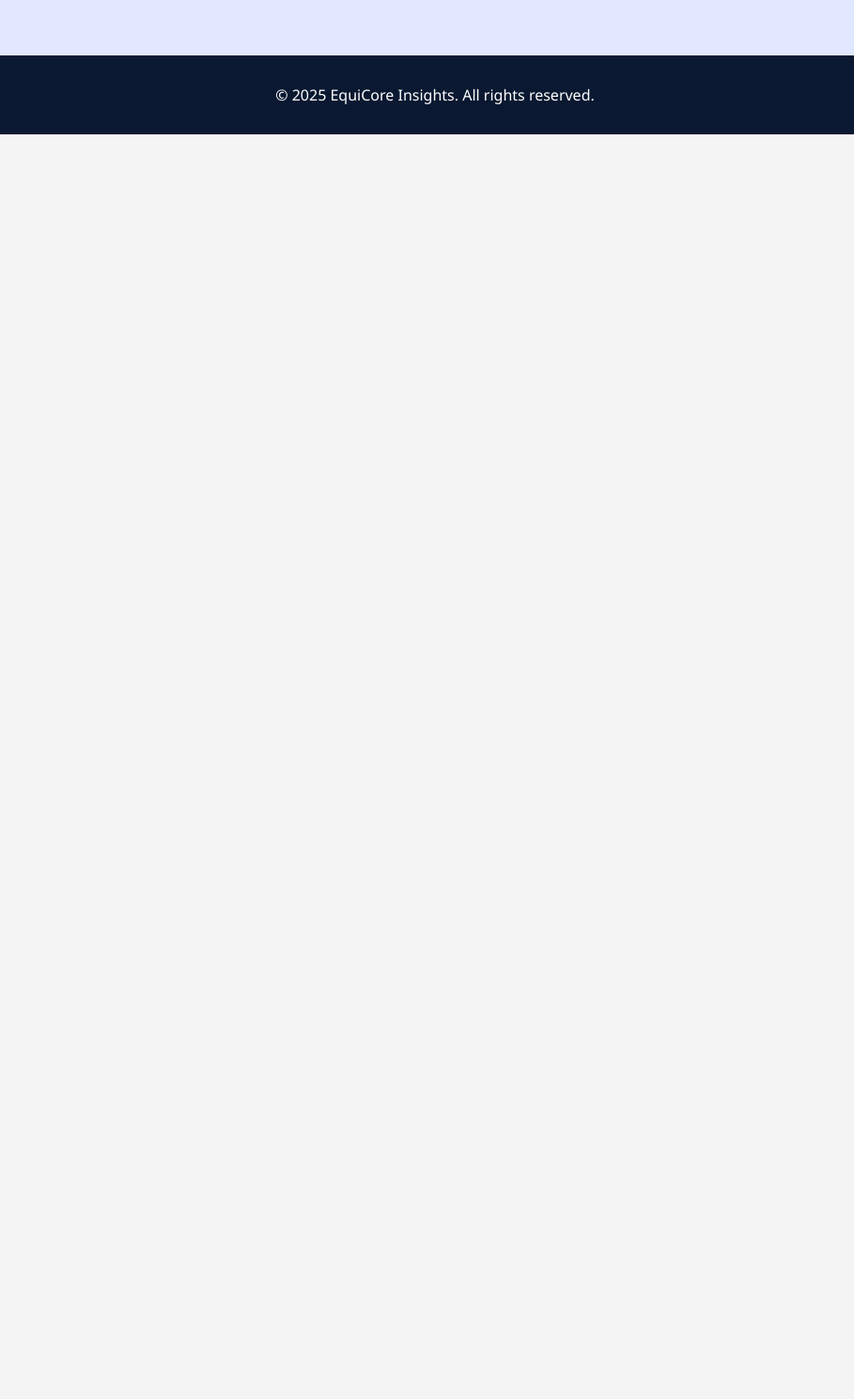
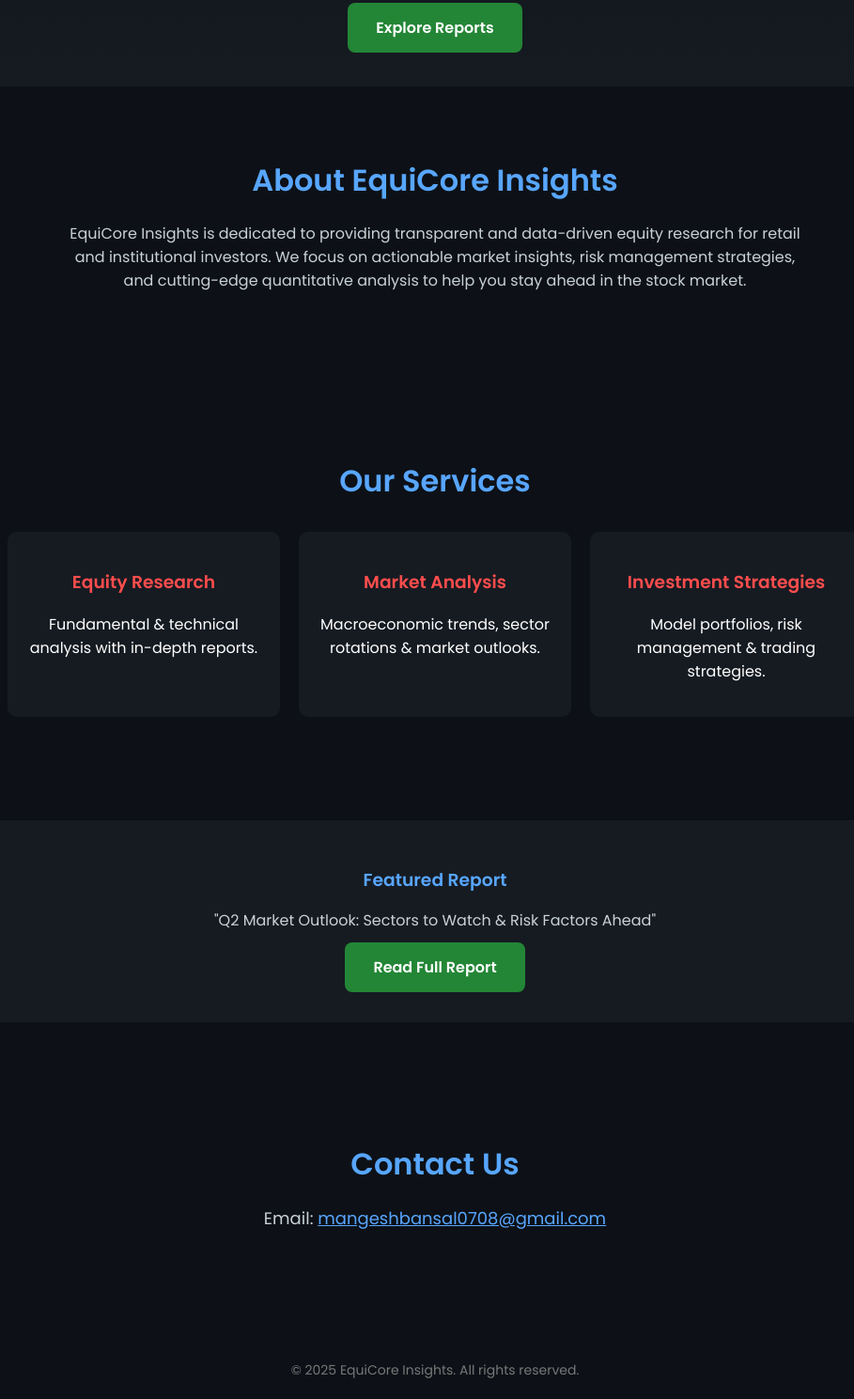
Before and after one commit to Mbansal710/equicore-website, a plain HTML site: page index.html in a window 1280 px wide. Shown: the part 455-1944 px from the top of the page at 94% size, without its empty margins (177-1086 px from the left). Before the commit the page ends 800 px from the top, so only its background shows below. Drawn offline with Linux system fonts and the light colour scheme.

Commit message:
index.html

```diff
--- a/index.html
+++ b/index.html
@@ -1,12 +1,132 @@
-<!-- File: index.html -->
 <!DOCTYPE html>
 <html lang="en">
 <head>
     <meta charset="UTF-8">
-    <title>EquiCore Insights - Equity Research by Mangesh</title>
-    <link rel="stylesheet" href="style.css">
+    <title>EquiCore Insights - Equity Research & Analysis</title>
+    <link href="https://fonts.googleapis.com/css2?family=Poppins:wght@400;600&display=swap" rel="stylesheet">
+    <style>
+        body {
+            margin: 0;
+            font-family: 'Poppins', sans-serif;
+            background-color: #0d1117;
+            color: #fff;
+        }
+        header {
+            background-color: #161b22;
+            display: flex;
+            justify-content: space-between;
+            align-items: center;
+            padding: 15px 50px;
+        }
+        .logo {
+            width: 150px;
+        }
+        nav a {
+            color: #fff;
+            margin-left: 20px;
+            text-decoration: none;
+            font-weight: 600;
+            transition: color 0.3s;
+        }
+        nav a:hover {
+            color: #58a6ff;
+        }
+        .hero {
+            text-align: center;
+            padding: 100px 20px 50px;
+            background: linear-gradient(180deg, #0d1117 0%, #161b22 100%);
+        }
+        .hero h1 {
+            font-size: 48px;
+            margin-bottom: 20px;
+        }
+        .hero p {
+            font-size: 20px;
+            margin-bottom: 30px;
+            color: #c9d1d9;
+        }
+        .cta {
+            background-color: #238636;
+            padding: 15px 30px;
+            border-radius: 8px;
+            text-decoration: none;
+            color: #fff;
+            font-weight: 600;
+            transition: background 0.3s;
+        }
+        .cta:hover {
+            background-color: #2ea043;
+        }
+        section {
+            padding: 50px 20px;
+            max-width: 1200px;
+            margin: auto;
+        }
+        .about, .services, .featured, .contact {
+            margin-bottom: 50px;
+        }
+        .section-title {
+            font-size: 32px;
+            margin-bottom: 20px;
+            color: #58a6ff;
+            text-align: center;
+        }
+        .services-list {
+            display: flex;
+            flex-wrap: wrap;
+            justify-content: center;
+        }
+        .service {
+            background: #161b22;
+            margin: 10px;
+            padding: 20px;
+            width: 250px;
+            border-radius: 10px;
+            transition: transform 0.3s;
+            text-align: center;
+        }
+        .service:hover {
+            transform: translateY(-5px);
+            background: #1f2733;
+        }
+        .service h3 {
+            color: #ff4d4d;
+        }
+        .featured {
+            background: #161b22;
+            padding: 30px;
+            border-radius: 12px;
+            text-align: center;
+        }
+        .featured h3 {
+            margin-bottom: 10px;
+            color: #58a6ff;
+        }
+        .featured p {
+            color: #c9d1d9;
+        }
+        .contact p {
+            text-align: center;
+            font-size: 18px;
+            color: #c9d1d9;
+        }
+        footer {
+            text-align: center;
+            padding: 20px;
+            background: #0d1117;
+            color: #777;
+            font-size: 14px;
+        }
+        @media (max-width: 768px) {
+            .services-list {
+                flex-direction: column;
+                align-items: center;
+            }
+        }
+    </style>
 </head>
 <body>
+
     <header>
         <img src="assets/equicore-logo.png" alt="EquiCore Logo" class="logo">
         <nav>
@@ -23,8 +143,46 @@
         <a class="cta" href="reports.html">Explore Reports</a>
     </section>
 
+    <section class="about">
+        <h2 class="section-title">About EquiCore Insights</h2>
+        <p style="text-align:center; max-width:800px; margin:auto; color:#c9d1d9;">
+            EquiCore Insights is dedicated to providing transparent and data-driven equity research for retail and institutional investors. We focus on actionable market insights, risk management strategies, and cutting-edge quantitative analysis to help you stay ahead in the stock market.
+        </p>
+    </section>
+
+    <section class="services">
+        <h2 class="section-title">Our Services</h2>
+        <div class="services-list">
+            <div class="service">
+                <h3>Equity Research</h3>
+                <p>Fundamental & technical analysis with in-depth reports.</p>
+            </div>
+            <div class="service">
+                <h3>Market Analysis</h3>
+                <p>Macroeconomic trends, sector rotations & market outlooks.</p>
+            </div>
+            <div class="service">
+                <h3>Investment Strategies</h3>
+                <p>Model portfolios, risk management & trading strategies.</p>
+            </div>
+        </div>
+    </section>
+
+    <section class="featured">
+        <h3>Featured Report</h3>
+        <p>"Q2 Market Outlook: Sectors to Watch & Risk Factors Ahead"
+        <br><br>
+        <a class="cta" href="reports.html">Read Full Report</a></p>
+    </section>
+
+    <section class="contact">
+        <h2 class="section-title">Contact Us</h2>
+        <p>Email: <a href="mailto:mangeshbansal0708@gmail.com" style="color:#58a6ff;">mangeshbansal0708@gmail.com</a></p>
+    </section>
+
     <footer>
-        <p>&copy; 2025 EquiCore Insights. All rights reserved.</p>
+        &copy; 2025 EquiCore Insights. All rights reserved.
     </footer>
+
 </body>
 </html>
```
